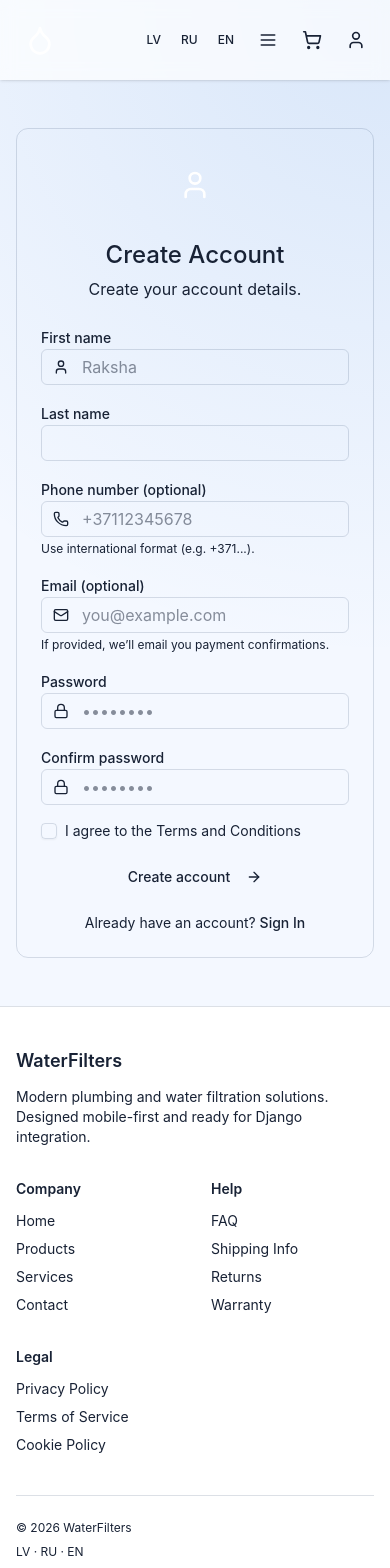
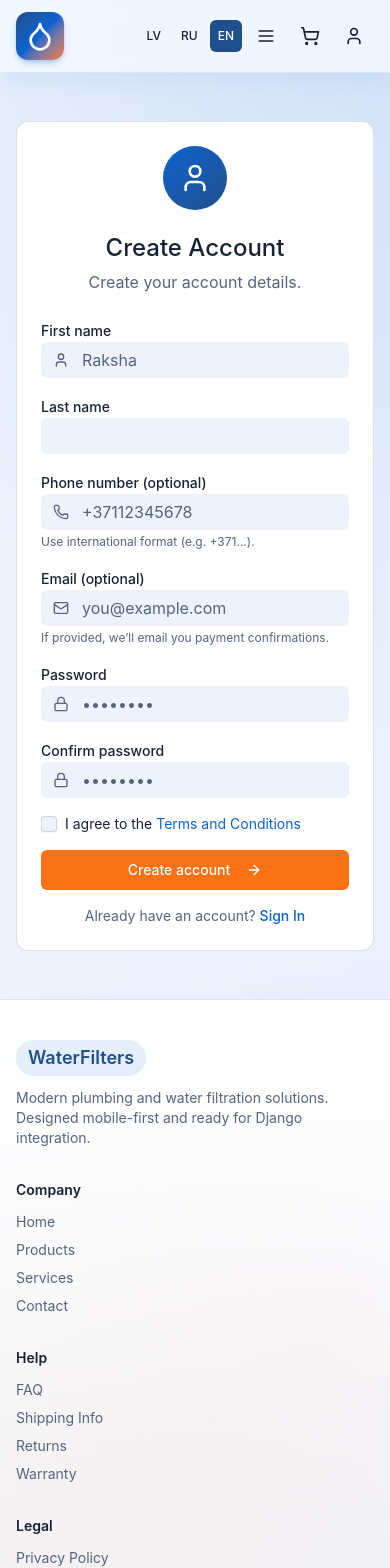
Before and after one commit to DaniilShamanov/UdensFiltriFrontend, a Next.js app: page /en/auth/sign-up in a window 390 px wide. Shown: the top 1568 px of the page. Built offline with nearby package versions, Linux system fonts and the light colour scheme; no server answers.

Commit message:
Improve mobile UX and refresh blue-orange-red theme

```diff
--- a/src/app/globals.css
+++ b/src/app/globals.css
@@ -1,3 +1,10 @@
 @import "../styles/tailwind.css";
 @import "../styles/theme.css";
 @import "../styles/fonts.css";
+
+@layer utilities {
+  .touch-target {
+    min-height: 44px;
+    min-width: 44px;
+  }
+}
--- a/src/components/Footer.tsx
+++ b/src/components/Footer.tsx
@@ -5,11 +5,11 @@ export default async function Footer() {
   const t = await getTranslations('footer');
 
   return (
-    <footer className="border-t bg-white">
-      <div className="container mx-auto px-4 py-10">
-        <div className="grid grid-cols-2 sm:grid-cols-3 lg:grid-cols-5 gap-8">
-          <div className="col-span-2 sm:col-span-3 lg:col-span-2">
-            <div className="font-semibold text-lg text-secondary">{t('brand')}</div>
+    <footer className="border-t border-primary/10 bg-gradient-to-b from-card to-muted/30">
+      <div className="container mx-auto px-4 py-10 sm:py-12">
+        <div className="grid grid-cols-1 gap-8 sm:grid-cols-2 lg:grid-cols-5">
+          <div className="sm:col-span-2 lg:col-span-2">
+            <div className="inline-flex rounded-full bg-primary/10 px-3 py-1 text-lg font-semibold text-secondary">{t('brand')}</div>
             <p className="mt-3 text-sm text-muted-foreground max-w-md">
               {t('description')}
             </p>
@@ -67,7 +67,7 @@ export default async function Footer() {
           </div>
         </div>
 
-        <div className="mt-10 pt-6 border-t text-xs text-muted-foreground flex flex-col sm:flex-row gap-2 sm:items-center sm:justify-between">
+        <div className="mt-10 flex flex-col gap-2 border-t border-primary/10 pt-6 text-xs text-muted-foreground sm:flex-row sm:items-center sm:justify-between">
           <div>{t('copyright', { year: new Date().getFullYear() })}</div>
           <div>{t('languages')}</div>
         </div>
--- a/src/components/Header.tsx
+++ b/src/components/Header.tsx
@@ -38,20 +38,20 @@ export default function Header() {
   const closeMobile = () => setMobileMenuOpen(false);
 
   return (
-    <header className="sticky top-0 z-50 bg-white/95 backdrop-blur supports-[backdrop-filter]:bg-white/70 shadow-sm">
-      <div className="container mx-auto px-4 py-4">
+    <header className="sticky top-0 z-50 border-b border-primary/10 bg-background/95 backdrop-blur supports-[backdrop-filter]:bg-background/85 shadow-[0_8px_24px_rgba(11,99,206,0.08)]">
+      <div className="container mx-auto px-4 py-3 md:py-4">
         <div className="flex items-center justify-between gap-4">
           {/* Logo */}
           <Link
             href="/"
-            className="flex items-center gap-2 hover:opacity-80 transition-opacity"
+            className="flex items-center gap-2 md:gap-3 hover:opacity-90 transition-opacity"
             aria-label="Home"
           >
-            <div className="bg-gradient-to-br from-primary to-secondary p-2 rounded-lg">
+            <div className="bg-gradient-to-br from-secondary via-primary to-accent p-2 rounded-xl shadow-md shadow-primary/25">
               <Droplet className="h-8 w-8 text-white" />
             </div>
-            <div className="hidden md:block">
-              <div className="font-bold text-xl text-secondary tracking-tight">WaterFilters</div>
+            <div className="hidden sm:block">
+              <div className="font-bold text-base sm:text-xl text-secondary tracking-tight">WaterFilters</div>
               <div className="text-xs text-muted-foreground">Pure Water Solutions</div>
             </div>
           </Link>
@@ -73,21 +73,21 @@ export default function Header() {
           </nav>
 
           {/* Actions */}
-          <div className="flex items-center gap-2">
+          <div className="flex items-center gap-1 sm:gap-2">
             <LocaleSwitcher />
 
             {/* Mobile menu */}
             <Sheet open={mobileMenuOpen} onOpenChange={setMobileMenuOpen}>
               <SheetTrigger asChild>
-                <Button variant="ghost" size="icon" className="lg:hidden" aria-label="Menu">
+                <Button variant="ghost" size="icon" className="lg:hidden h-10 w-10 rounded-xl hover:bg-primary/10" aria-label="Menu">
                   <Menu className="h-5 w-5" />
                 </Button>
               </SheetTrigger>
-              <SheetContent side="left" className="w-[320px]">
+              <SheetContent side="left" className="w-[320px] bg-background/95">
                 <SheetHeader>
                   <SheetTitle>Menu</SheetTitle>
                 </SheetHeader>
-                <nav className="flex flex-col gap-2 mt-6" aria-label="Mobile">
+                <nav className="mt-6 flex flex-col gap-2" aria-label="Mobile">
                   <Button asChild variant="ghost" className="justify-start" onClick={closeMobile}>
                     <Link href="/">{t("nav.home")}</Link>
                   </Button>
@@ -141,7 +141,7 @@ export default function Header() {
             </Sheet>
 
             {/* Cart */}
-            <Button asChild variant="ghost" size="icon" className="relative" aria-label={t("nav.cart")}>
+            <Button asChild variant="ghost" size="icon" className="relative h-10 w-10 rounded-xl hover:bg-primary/10" aria-label={t("nav.cart")}>
               <Link href="/cart">
                 <ShoppingCart className="h-5 w-5" />
                 {cartItemsCount > 0 && (
@@ -165,7 +165,7 @@ export default function Header() {
               ) : user ? (
                 <DropdownMenu>
                   <DropdownMenuTrigger asChild>
-                    <Button variant="ghost" size="icon" aria-label={t("nav.account")}>
+                    <Button variant="ghost" size="icon" className="h-10 w-10 rounded-xl hover:bg-primary/10" aria-label={t("nav.account")}>
                       <User className="h-5 w-5" />
                     </Button>
                   </DropdownMenuTrigger>
@@ -187,7 +187,7 @@ export default function Header() {
                 </DropdownMenu>
               ) : (
                 <div
-                  className="inline-flex h-9 w-9 items-center justify-center rounded-md text-sm font-medium ring-offset-background transition-colors hover:bg-accent hover:text-accent-foreground focus-visible:outline-none focus-visible:ring-2 focus-visible:ring-ring focus-visible:ring-offset-2 cursor-pointer"
+                  className="inline-flex h-10 w-10 items-center justify-center rounded-xl text-sm font-medium ring-offset-background transition-colors hover:bg-primary/10 hover:text-primary focus-visible:outline-none focus-visible:ring-2 focus-visible:ring-ring focus-visible:ring-offset-2 cursor-pointer"
                   aria-label={t("nav.account")}
                   role="button"
                   tabIndex={0}
--- a/src/styles/theme.css
+++ b/src/styles/theme.css
@@ -14,9 +14,9 @@
   --secondary-foreground: #ffffff;
   --muted: #e4ecf8;
   --muted-foreground: #55647e;
-  --accent: #ff7a1a;
+  --accent: #f97316;
   --accent-foreground: #ffffff;
-  --destructive: #d7263d;
+  --destructive: #dc2626;
   --destructive-foreground: #ffffff;
   --border: rgba(9, 38, 79, 0.14);
   --input: transparent;
@@ -54,9 +54,9 @@
   --secondary-foreground: #eaf2ff;
   --muted: #102741;
   --muted-foreground: #9ab0cf;
-  --accent: #ff9a4a;
+  --accent: #fb923c;
   --accent-foreground: #2b1300;
-  --destructive: #ff5f73;
+  --destructive: #fb7185;
   --destructive-foreground: #350009;
   --border: rgba(120, 171, 233, 0.28);
   --input: #102741;
@@ -126,7 +126,10 @@
 
   body {
     @apply bg-background text-foreground;
-    background-image: radial-gradient(circle at top right, color-mix(in oklab, var(--primary) 12%, transparent), transparent 40%);
+    background-image:
+      radial-gradient(circle at top right, color-mix(in oklab, var(--primary) 14%, transparent), transparent 42%),
+      radial-gradient(circle at 12% 85%, color-mix(in oklab, var(--accent) 10%, transparent), transparent 32%),
+      radial-gradient(circle at 85% 75%, color-mix(in oklab, var(--destructive) 8%, transparent), transparent 28%);
   }
 
   /**
```
Also changed, not shown: src/components/pages/HomePage.tsx (+25 -25 lines).
